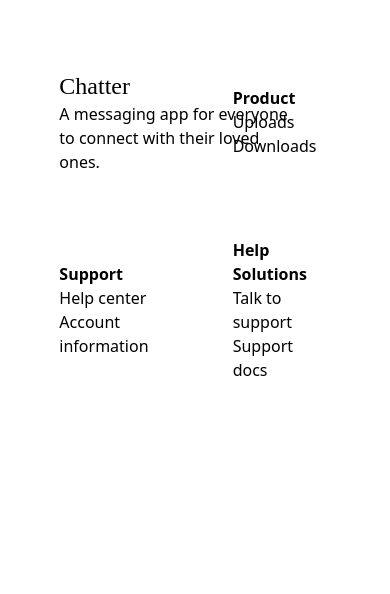
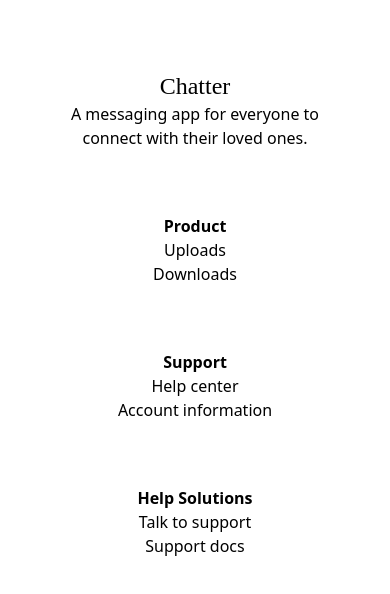
Before and after one commit to bhatshakran/graphqlchatapp, a React (Create React App) app in the folder client/: page /1/1 in a window 390 px wide. Shown: the part 1054-1648 px from the top of the page. Before the commit the page ends 1532 px from the top, so only its background shows below. Built offline with nearby package versions, Linux system fonts and the light colour scheme; no server answers; a web font is replaced by a local one.

Commit message:
Made footer fully responsive

```diff
--- a/client/src/components/Footer.js
+++ b/client/src/components/Footer.js
@@ -2,28 +2,28 @@ import React from 'react';
 
 const Footer = () => {
   return (
-    <div className='bg-white pt-40 mt-12 flex flex-wrap justify-evenly  items-center gap-16 px-12 pb-24'>
-      <div className='w-1/3 sm:w-auto'>
+    <div className='bg-white pt-40 mt-12 flex flex-wrap justify-evenly   items-center gap-16 md:gap-8 px-12 pb-24'>
+      <div className='w-full text-center sm:w-1/3 md:w-1/5 '>
         <h3 className='font-acworth text-2xl'>Chatter</h3>
-        <p className='w-60'>
+        <p className=' text-center '>
           A messaging app for everyone to connect with their loved ones.
         </p>
       </div>
-      <div className='w-1/3 sm:w-auto'>
+      <div className='w-full text-center sm:w-1/3 md:w-1/5'>
         <h2 className='font-bold'>Product</h2>
         <ul>
           <li>Uploads</li>
           <li>Downloads</li>
         </ul>
       </div>
-      <div className='w-1/3 sm:w-auto'>
+      <div className='w-full text-center sm:w-1/3 md:w-1/5'>
         <h2 className='font-bold'>Support</h2>
         <ul>
           <li>Help center</li>
           <li>Account information</li>
         </ul>
       </div>
-      <div className='w-1/3 sm:w-auto'>
+      <div className='w-full text-center sm:w-1/3 md:w-1/5'>
         <h2 className='font-bold'>Help Solutions</h2>
 
         <ul>
```
